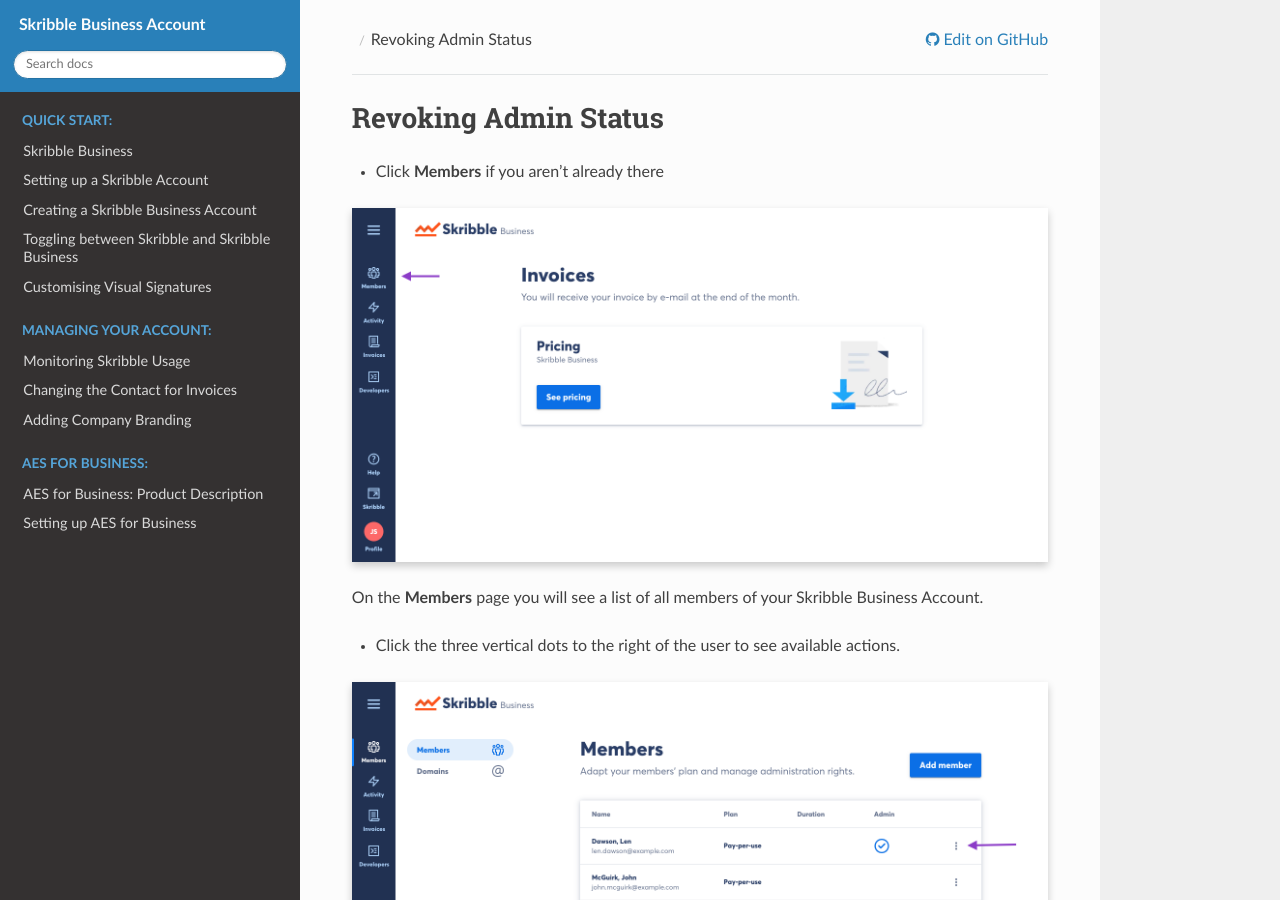
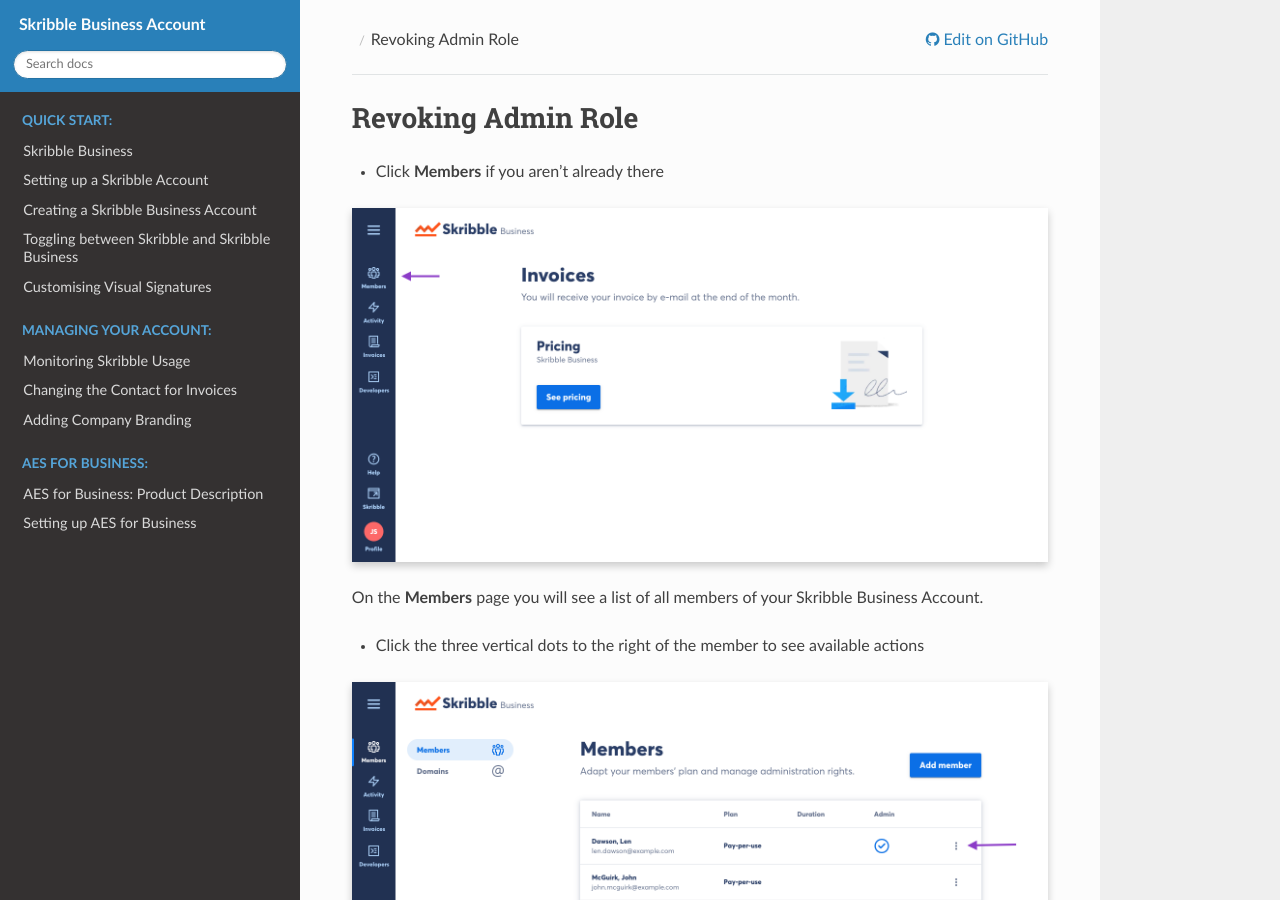
Before and after one commit to matthieu-bt/business-guide, a Sphinx documentation site: the page built from source/users/revokmin.rst, in a window 1280 px wide and 900 px high. Built offline with Sphinx 7.4.7 and the Read the Docs theme 2.0.0, drawn with Linux system fonts in a browser that asks for light colours; pages that are not in the unit, such as notebooks, are missing from menus.

Commit message:
Corporate wording update
Replaced user with member, removed . from bullet points replaced sttaus with role

```diff
--- a/source/users/revokmin.rst
+++ b/source/users/revokmin.rst
@@ -1,7 +1,7 @@
 .. _revoke-admin:
 
 =====================
-Revoking Admin Status
+Revoking Admin Role
 =====================
 
 - Click **Members** if you aren't already there
@@ -13,7 +13,7 @@
 
 On the **Members** page you will see a list of all members of your Skribble Business Account.
 
-- Click the three vertical dots to the right of the user to see available actions.
+- Click the three vertical dots to the right of the member to see available actions
 
 
 .. image:: revoking_members.png
```
